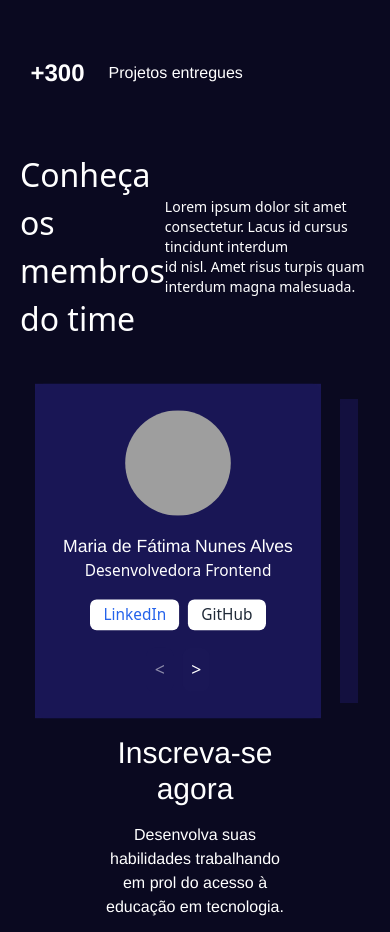
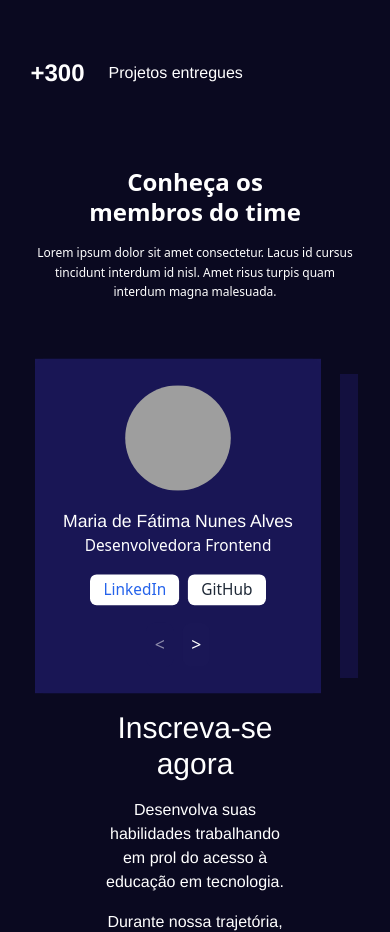
Before and after one commit to Projeto-FrontEnd-Fusion/vingadores-portifolio-colaborativo_, a React (Vite) app: page / in a window 390 px wide. Shown: the part 803-1735 px from the top of the page. Built offline with nearby package versions, Linux system fonts and the light colour scheme; grey boxes are pictures that could not be loaded; a web font is replaced by a local one.

Commit message:
feat: ajuste de título e legenda para versão mobile

```diff
--- a/src/components/SectionMembers/SectionMembers.tsx
+++ b/src/components/SectionMembers/SectionMembers.tsx
@@ -1,17 +1,17 @@
 const SectionMembers = () => {
     return (
-        <div className="flex flex-row items-center justify-between px-5 py-4 w-full max-w-screen-lg mx-auto">
-            <h2 className="text-white text-fusion font text-[32px]">
-                Conheça os <br />membros do time
+        <div className="flex flex-col md:flex-row items-center md:items-start justify-center md:justify-between px-6 lg:px-8 py-8 w-full max-w-screen-lg mx-auto">
+            <h2 className="text-white font-bold text-[24px] sm:text-[28px] md:text-[32px] leading-tight text-center md:text-left">
+                Conheça os <br /> membros do time
             </h2>
 
-            <div className="text-white text-fusion text-sm">
+            <div className="text-white text-xs sm:text-sm md:text-base lg:text-lg mt-4 md:mt-0 leading-relaxed text-center md:text-left">
                 Lorem ipsum dolor sit amet consectetur. Lacus id cursus<br />
-                tincidunt interdum<br /> id nisl. Amet risus turpis quam interdum
-                magna malesuada.
+                tincidunt interdum id nisl. Amet risus turpis quam<br />
+                interdum magna malesuada.
             </div>
         </div>
     );
-}
+};
 
 export default SectionMembers;
```
